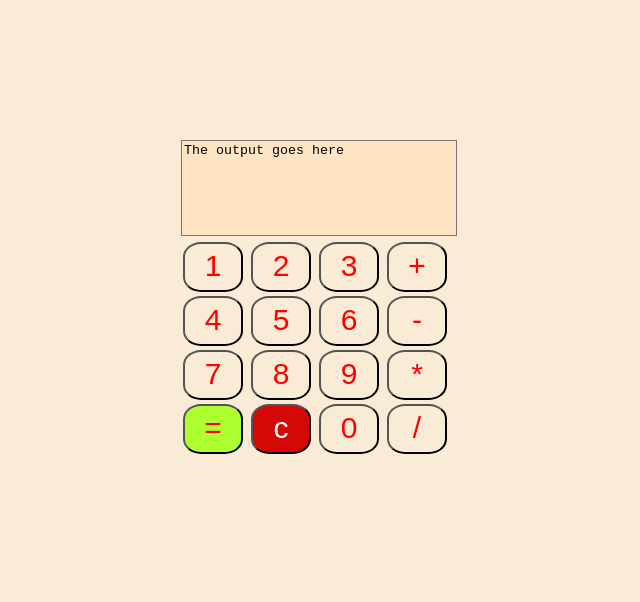
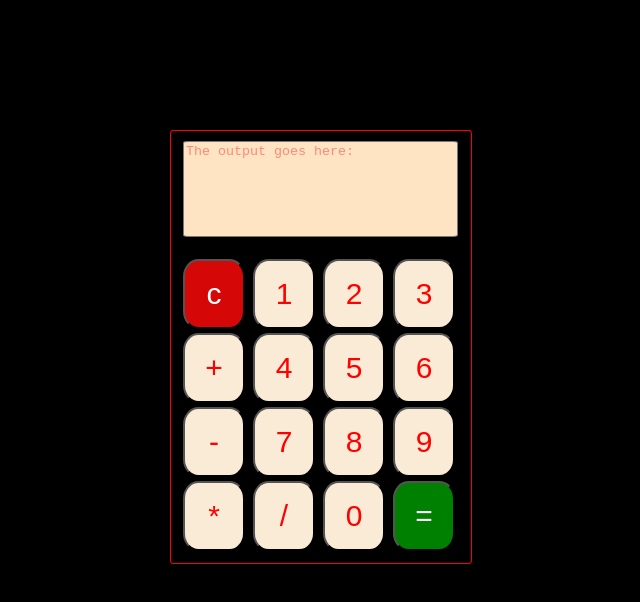
Before and after one commit to hehenischal/basic_calculator, a plain HTML site: page index.html in a window 1280 px wide. Shown: the whole page, without its empty margins (319-959 px from the left). Drawn offline with Linux system fonts and the light colour scheme.

Commit message:
some minor ui changes so it fits my portfolio

```diff
--- a/index.html
+++ b/index.html
@@ -11,8 +11,9 @@
 <body>
     <div class="container outerdiv">
         <div class="cover" style="width: 300px;">
-            <div style="margin: 10px; ">
-                <textarea style="height: 90px; width: 270px; background-color: bisque; resize: none;">The output goes here</textarea> <br>
+            <div class="Calculator" style="margin: 10px; ">
+                <textarea style="height: 90px;  background-color: bisque; resize: none;" placeholder="The output goes here:"></textarea> <br>
+                <button class="key clear" >c</button>
                 <button class="key">1</button>
                 <button class="key">2</button>
                 <button class="key">3</button>
@@ -25,10 +26,10 @@
                 <button class="key">8</button>
                 <button class="key">9</button>
                 <button class="key">*</button>
-                <button class="key" style="background-color: greenyellow;">=</button>
-                <button class="key" style="background-color: rgb(214, 7, 7);color: white;">c</button>
+                <button class="key" >/</button>
                 <button class="key">0</button>
-                <button class="key">/</button>
+
+                <button class="key" style="background-color: green; color: white;">=</button>
             </div>
         </div>
     </div>
--- a/script.js
+++ b/script.js
@@ -7,10 +7,18 @@ const keys = document.querySelectorAll(".key");
 // Helper function to evaluate the arithmetic expression
 function evaluateExpression(expression) {
   try {
-    return eval(expression);
+    // Replace leading zeros with an empty string before evaluation
+    const sanitizedExpression = expression.replace(/^0+(?=\d)/, "");
+    return eval(sanitizedExpression);
   } catch (error) {
     return "Error";
   }
+}
+
+// Helper function to check if the input is a valid number or operator
+function isValidInput(input) {
+  // Use a regular expression to check if the input is a valid number or operator
+  return /^-?\d*\.?\d+|[\+\-\*\/]$/.test(input);
 }
 
 // Helper function to update the output display
@@ -32,8 +40,14 @@ keys.forEach((key) => {
       // Clear the output
       updateOutput("");
     } else {
-      // Append the clicked key content to the current expression
-      updateOutput(currentExpression + keyContent);
+      // Check if the key content is a valid number or operator
+      if (isValidInput(currentExpression + keyContent)) {
+        // Append the clicked key content to the current expression
+        updateOutput(currentExpression + keyContent);
+      } else {
+        // Ignore the key press if the input is not a valid number or operator
+        console.log("Invalid input: Only numbers and operators (+, -, *, /) allowed.");
+      }
     }
   });
 });
--- a/style.css
+++ b/style.css
@@ -1,5 +1,5 @@
 *{
-    background-color: antiquewhite;
+    background-color: black
 }
 
 .outerdiv{
@@ -8,18 +8,50 @@
     display: flex;
     justify-content: center;
 }
+.cover {
+    border: 1px solid red;
+    border-radius: 1% 1%;
+}
+
 .key{
     color: red;
     background-color: antiquewhite;
     margin: 2px;
     padding: 5px;
-    width: 60px;
-    height: 50px;
+    width: 62px;
+    height: 70px;
     font-size: 30px;
     display: inline-flex;
     justify-content: center;
-    border-radius: 30%;
+    align-items: center;
+    border-radius: 25%;
 }
 .key:hover{
-    background-color: aqua;
+    background-color: red;
+    color: antiquewhite;
 }
+.clear {
+    background-color: rgb(214, 7, 7);
+    color: white;
+}
+.clear:hover {
+    color: black;
+    background-color: antiquewhite;
+    border: 5px solid red;
+}
+textarea {
+    color: red;
+    margin: 2px;
+    width: 96%;
+    border-radius: 2%;
+    display: flex;
+    justify-content: center;
+    align-items: center;
+
+}
+::placeholder {
+    color: red;
+    opacity: .4; /* Firefox */
+    justify-content: center;
+    align-items: center;
+}
```
